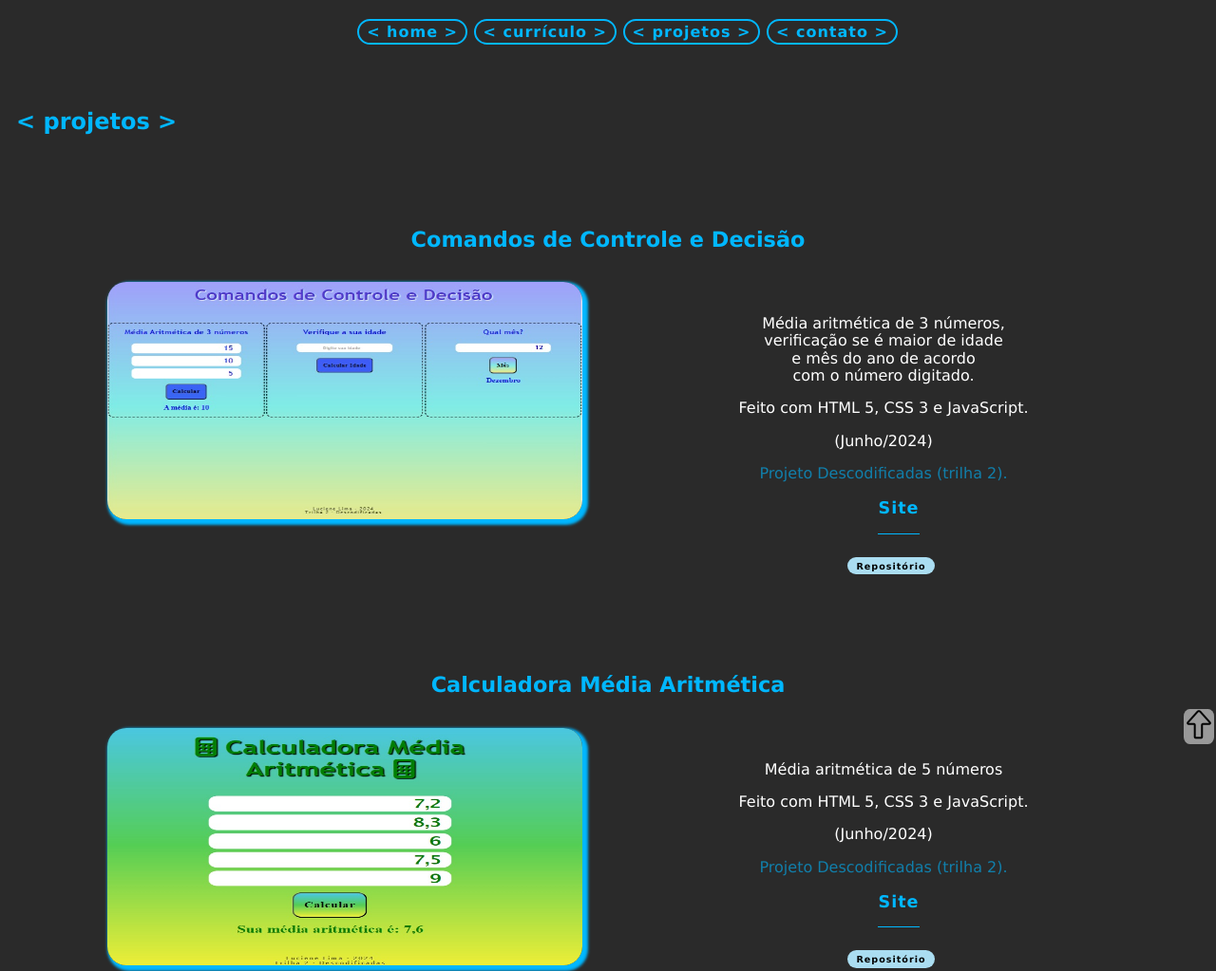
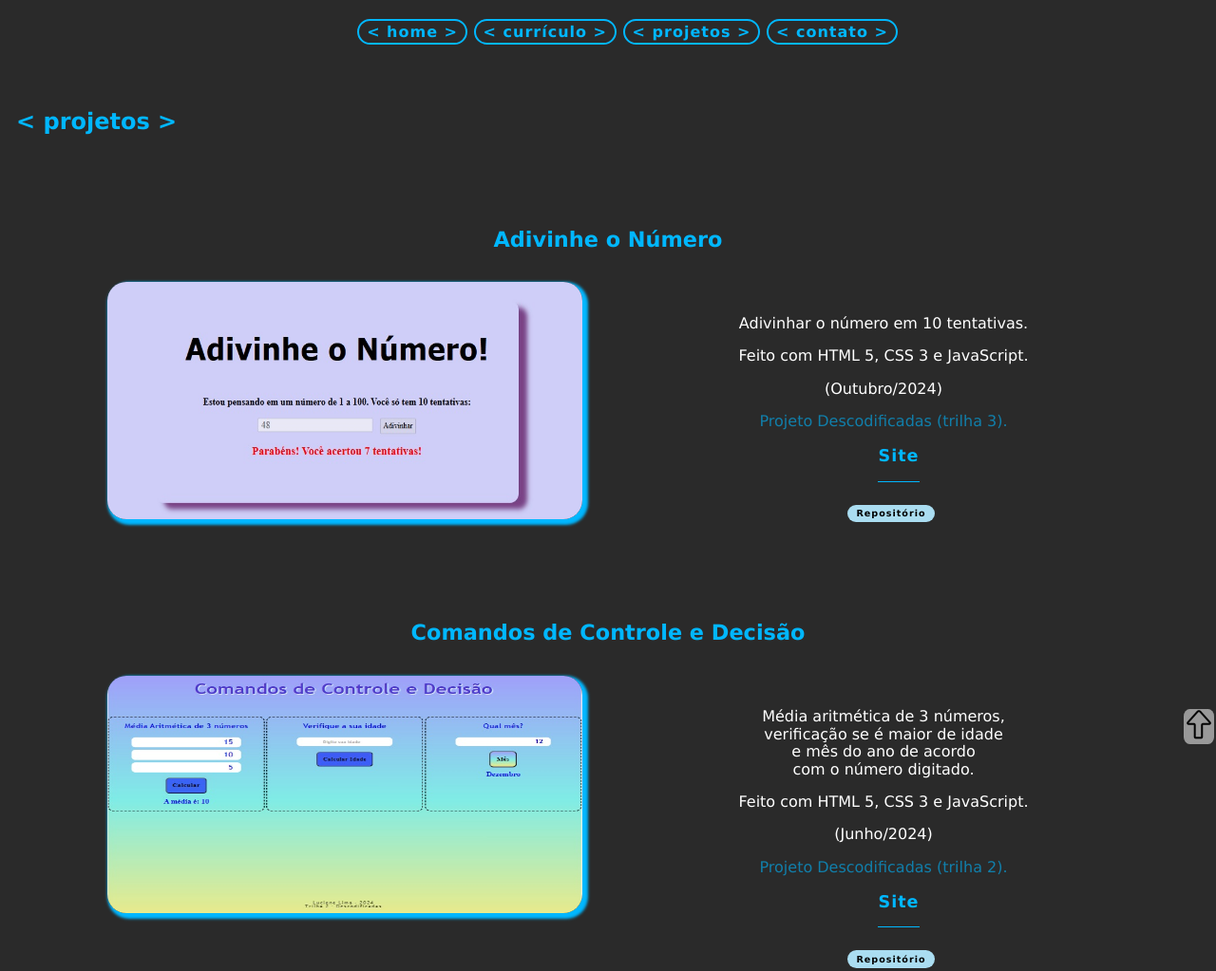
Before and after one commit to lucienelima8/lucienelima8.github.io, a plain HTML site: page projetos.html in a window 1280 px wide. Shown: the top 1023 px of the page at 95% size. Drawn offline with Linux system fonts and the light colour scheme.

Commit message:
incluindo o projeto adivinhe o numero

```diff
--- a/projetos.html
+++ b/projetos.html
@@ -63,6 +63,28 @@
     <h2 id="projetos"> &lt; projetos &gt; </h2>
 
     <section class="section_projetos">
+
+      <!-- Adivinhe o número -->
+      <div class="container">
+
+        <article class="article_projetos">
+          <h3>Adivinhe o Número</h3>
+
+            <img class="imagem_projetos" src="imagens/adivinhe_numero.jpg" alt="adivinhar o número em 10 tentativas">
+            <br>
+        </article>
+
+        <article class="article_projetos">
+            <p class="projeto_descricao">Adivinhar o número em 10 tentativas.</p>
+            <p class="projeto_descricao">Feito com HTML 5, CSS 3 e JavaScript.</p>
+            <p class="projeto_descricao">(Outubro/2024)</p>
+            <p class="projeto_descricao_curso">Projeto Descodificadas (trilha 3).</p>
+            <a href="https://lucienelima8.github.io/Adivinhe_Numero/" target="_blank" class="site">Site</a>
+            <br>
+            <a href="https://github.com/lucienelima8/Adivinhe_Numero" class="btn" target="_blank">Repositório</a>
+        </article>
+
+       </div>
 
       <!-- Comandos de Controle e Decisão -->
      <div class="container">
```
Also changed, not shown: imagens/adivinhe_numero.jpg (added).
